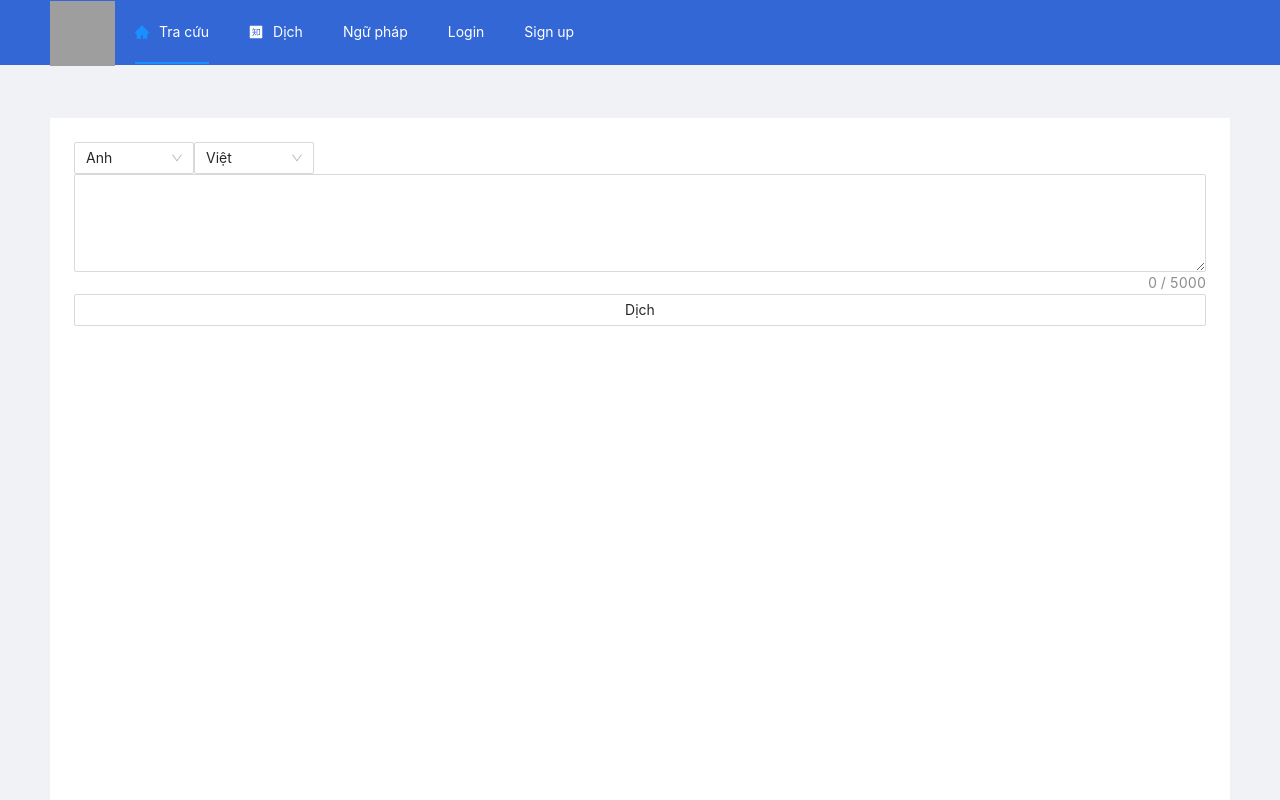
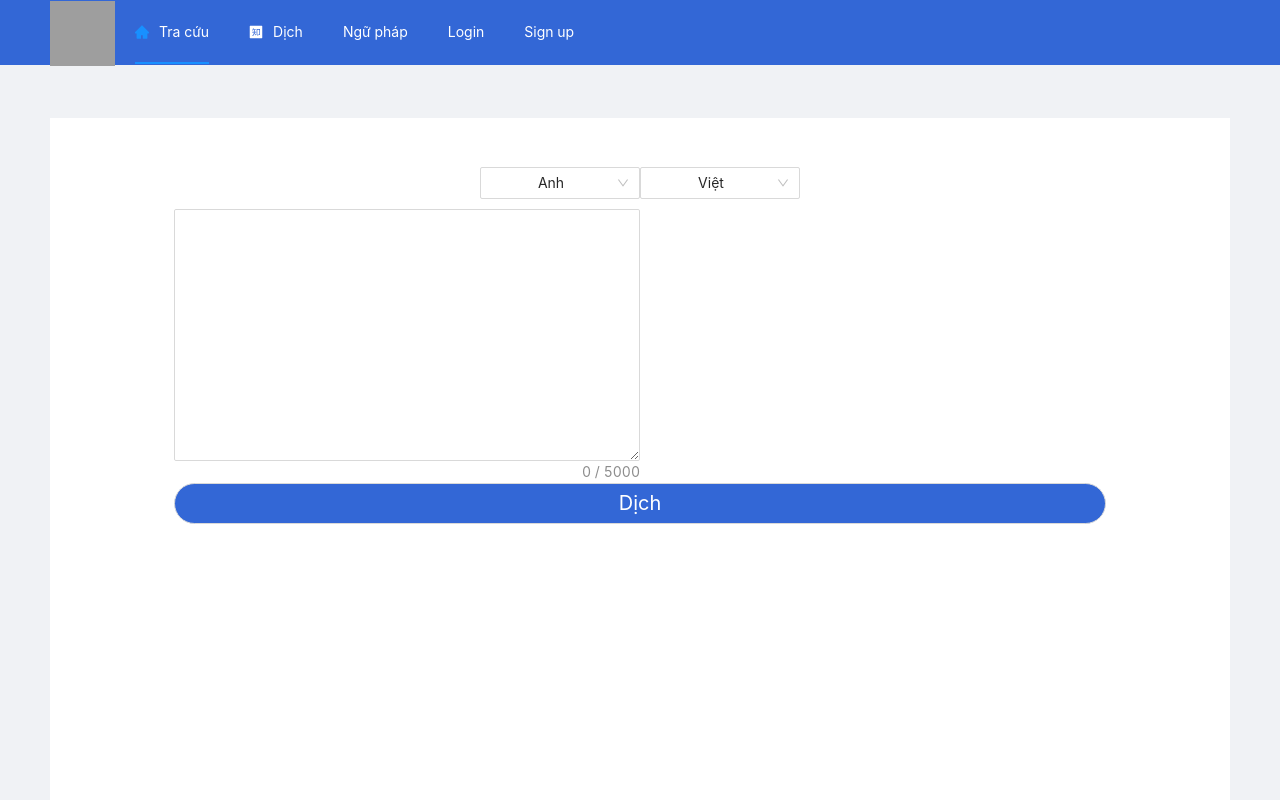
Before and after one commit to tranhoanglonghai2k/Project-Web-Frontend, a React (Create React App) app in the folder frontend/: page /translate in a window 1280 px wide. Shown: the top 800 px of the page. Built offline with nearby package versions, Linux system fonts and the light colour scheme; grey boxes are pictures that could not be loaded.

Commit message:
css Translate page

```diff
--- a/frontend/src/components/SelectLanguage/SelectLanguage.css
+++ b/frontend/src/components/SelectLanguage/SelectLanguage.css
@@ -0,0 +1,42 @@
+.mgt-10 {
+  margin-top: 10px;
+}
+
+.mgtb-25 {
+  margin-top: 25px;
+  margin-bottom: 25px;
+}
+
+.mglr-100 {
+  margin-left: 100px;
+  margin-right: 100px;
+}
+
+/* .mglr-506 {
+  margin-left: 506px;
+  margin-right: 506px;
+} */
+
+textarea.ant-input {
+  min-height: 250px !important;
+}
+
+.container-language {
+  text-align: center;
+  margin: auto;
+}
+
+.anticon.ant-input-clear-icon {
+  font-size: 20px !important;
+}
+
+.input {
+  background-color: #3367d6 !important;
+  color: white !important;
+  border-radius: 30px !important;
+  font-size: 20px !important;
+}
+
+.textarea {
+  max-width: 50%;
+}
--- a/frontend/src/components/SelectLanguage/SelectLanguage.js
+++ b/frontend/src/components/SelectLanguage/SelectLanguage.js
@@ -1,8 +1,9 @@
-import React from "react";
+import React, { useState } from "react";
 import axios from "axios";
 import { Form, Select, Input } from "antd";
-import { useState } from "react";
+import { ZhihuSquareFilled } from "@ant-design/icons";
 import { END_POINT } from "../../config";
+import "./SelectLanguage.css";
 
 export const SelectLanguage = () => {
   localStorage.clear(); // NOTE: khi nào public thì xóa
@@ -23,6 +24,7 @@ export const SelectLanguage = () => {
     event.preventDefault();
     setInput(event.target.value);
   }
+
   function handleChangelang1(value) {
     value === "Anh" ? setLang2("Việt") : setLang2("Anh");
     setLang1(value);
@@ -43,13 +45,14 @@ export const SelectLanguage = () => {
         setOutput(res.data.param);
       });
   }
+
   return (
-    <div className="container">
+    <div className="container mglr-100 mgtb-25">
       <div>
         <Form onSubmit={handleSubmit}>
-          <div className="Container-language">
+          <div className="container-language">
             <Select
-              style={{ width: 120 }}
+              style={{ width: 160 }}
               className="language-input"
               name="lang1"
               value={lang1}
@@ -58,13 +61,13 @@ export const SelectLanguage = () => {
               <Option value="Anh">Anh</Option>
               <Option value="Việt">Việt</Option>
             </Select>
-            <Select style={{ width: 120 }} name="lang2" value={lang2}>
+            <Select style={{ width: 160 }} name="lang2" value={lang2}>
               <Option value="Việt">Việt</Option>
               <Option value="Anh">Anh</Option>
             </Select>
           </div>
           <div className="container-translate">
-            <div>
+            <div className="mgt-10">
               <TextArea
                 rows={4}
                 showCount
@@ -72,11 +75,17 @@ export const SelectLanguage = () => {
                 allowClear
                 name="input"
                 onChange={handleChangeinput}
+                className="textarea"
               />
             </div>
-            <div>{output}</div>
+            <div className="output-translate">{output}</div>
           </div>
-          <Input type="submit" value="Dịch" />
+          <Input
+            className="input"
+            icon={<ZhihuSquareFilled />}
+            type="submit"
+            value="Dịch"
+          />
         </Form>
         <ul>{his && his.map((item) => <li>{item} </li>)}</ul>
       </div>
--- a/frontend/src/pages/Header/Header.js
+++ b/frontend/src/pages/Header/Header.js
@@ -1,11 +1,12 @@
 import React, { useState } from "react";
-import { Layout, Menu, Typography } from "antd";
+import { Layout, Menu } from "antd";
 import { Link } from "react-router-dom";
 import { HomeFilled, ZhihuSquareFilled } from "@ant-design/icons";
 import "./Header.css";
 
 function Header() {
   const { Header } = Layout;
+
   const [selectKey, setSelectKey] = useState("1");
 
   return (
@@ -16,7 +17,7 @@ function Header() {
       >
         <div className="header-content-default">
           <div className="logo">
-            <Link to="/home">
+            <Link to="/">
               <img
                 src="https://jdictblog.s3.ap-southeast-1.amazonaws.com/wp-content/uploads/2020/05/18223843/cropped-logo-3.png"
                 alt="logo"
@@ -27,7 +28,7 @@ function Header() {
 
           <Menu className="menu" mode="horizontal" selectedKeys={[selectKey]}>
             <Menu.Item key="1" icon={<HomeFilled />}>
-              <Link to="/home">Tra cứu</Link>
+              <Link to="/">Tra cứu</Link>
             </Menu.Item>
             <Menu.Item key="2" icon={<ZhihuSquareFilled />}>
               <Link to="/translate">Dịch</Link>
--- a/frontend/src/pages/Translate/Translate.js
+++ b/frontend/src/pages/Translate/Translate.js
@@ -1,6 +1,6 @@
 import React from "react";
 import { Layout } from "antd";
-import {SelectLanguage} from "../../components/SelectLanguage/SelectLanguage"
+import { SelectLanguage } from "../../components/SelectLanguage/SelectLanguage";
 
 function Translate() {
   const { Content } = Layout;
```
